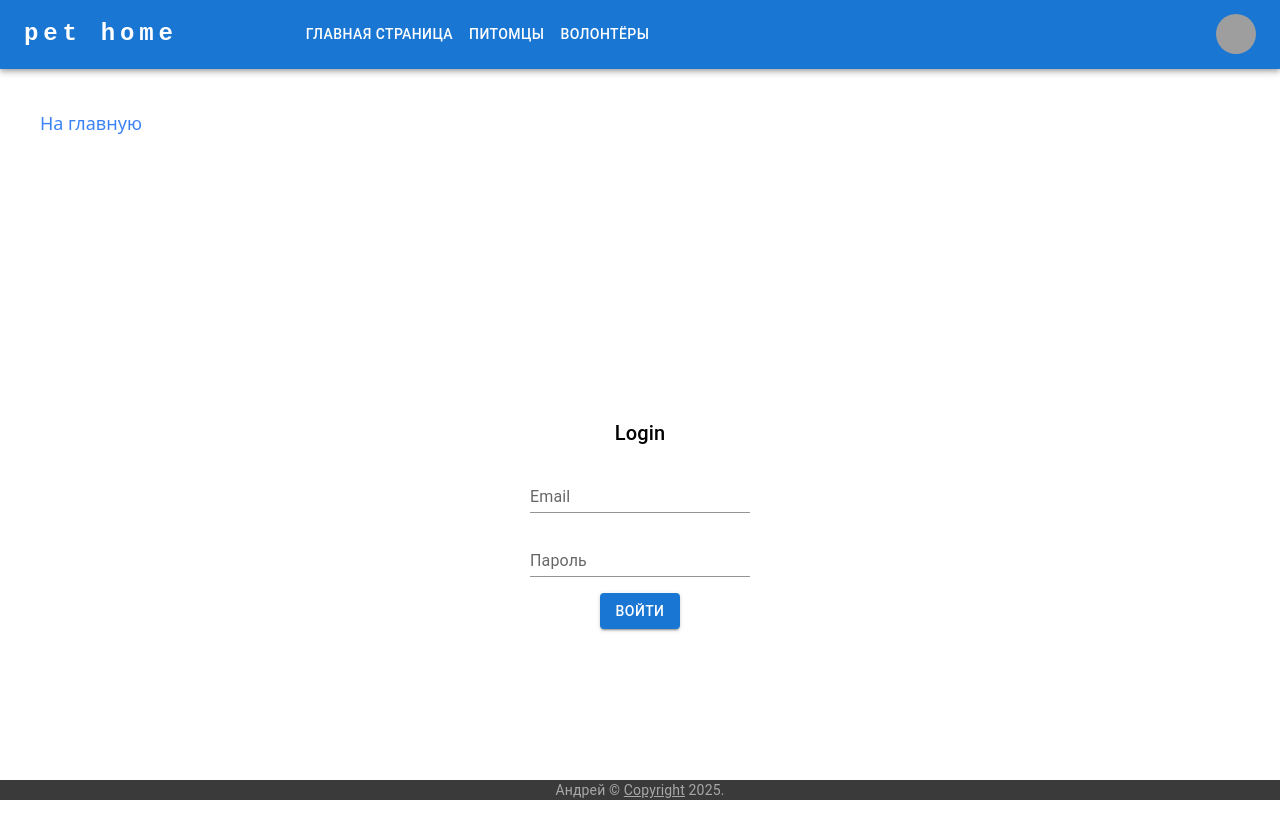
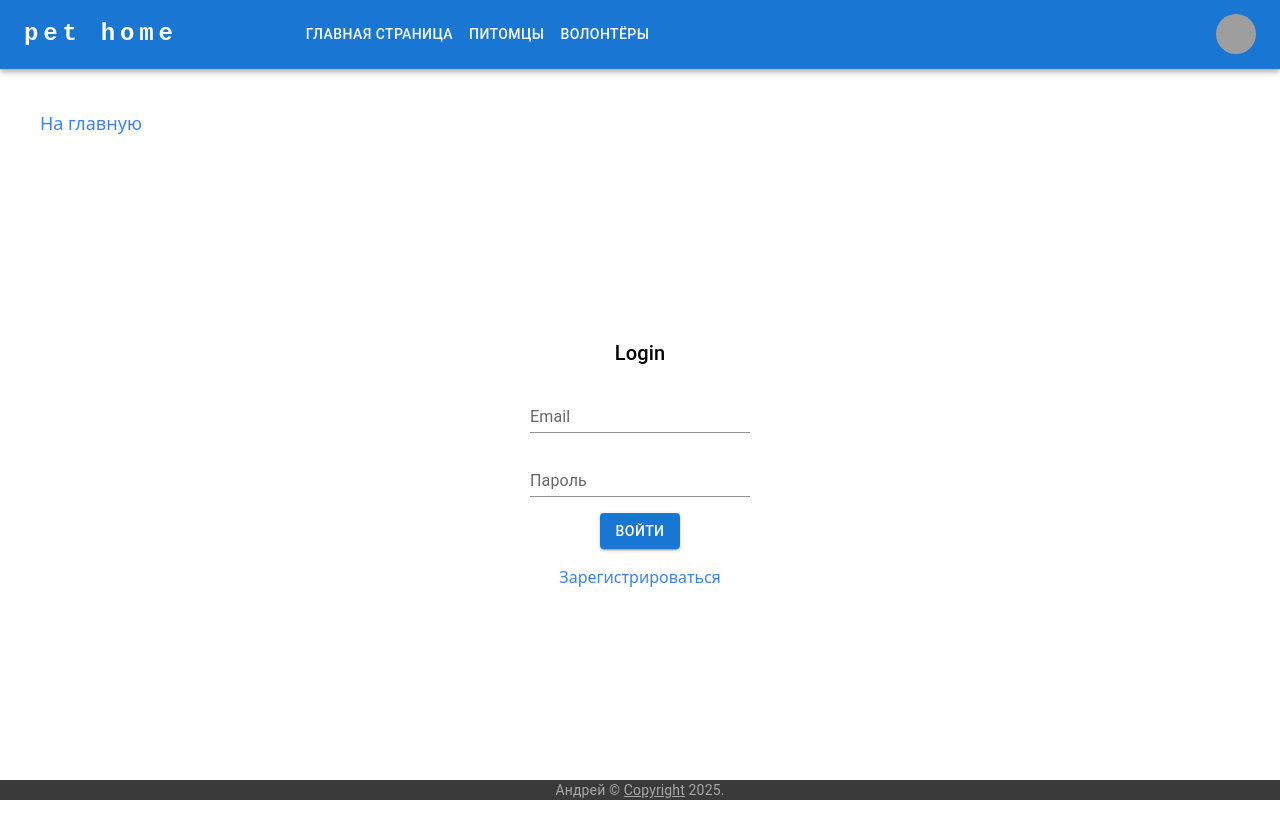
Before and after one commit to MironovAndrew/PetHome.Frontend, a React (Vite) app in the folder front/: page /login in a window 1280 px wide. Shown: the top 838 px of the page. After the commit the page ends 800 px from the top, so only its background shows below. Built offline with nearby package versions, Linux system fonts and the light colour scheme; grey boxes are pictures that could not be loaded.

Commit message:
Добавил в LoginPage кнопку перехода на регистрацию

```diff
--- a/front/src/pages/contentPages/userManagment/Login.tsx
+++ b/front/src/pages/contentPages/userManagment/Login.tsx
@@ -28,7 +28,7 @@ export function Login() {
           На главную
         </NavLink>
       </div>
-      <div className="flex flex-col h-full w-full py-60 px-10 justify-center items-start gap-5">
+      <div className="flex flex-col h-full w-full py-40 px-10 justify-center items-start gap-5">
         <div className="flex flex-col flex-1 min-w-8 mx-auto items-center justify-center gap-9">
           <form
             onSubmit={handleSubmit(onSubmit)}
@@ -67,6 +67,10 @@ export function Login() {
             <Button variant="contained" type="submit">
               Войти
             </Button>
+
+            <NavLink to="/registration" className="text-l text-blue-500">
+              Зарегистрироваться
+            </NavLink>
           </form>
         </div>
       </div>
```
